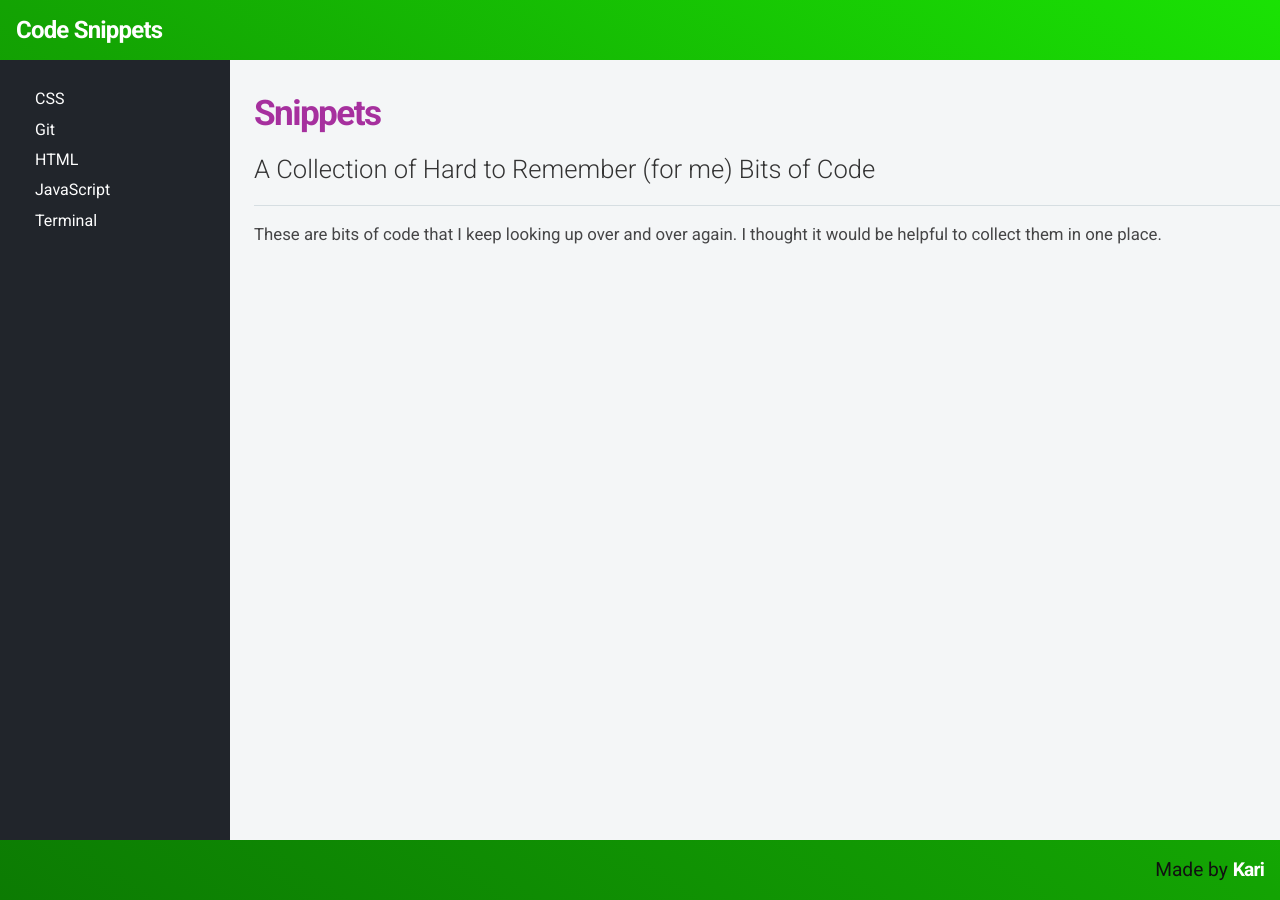
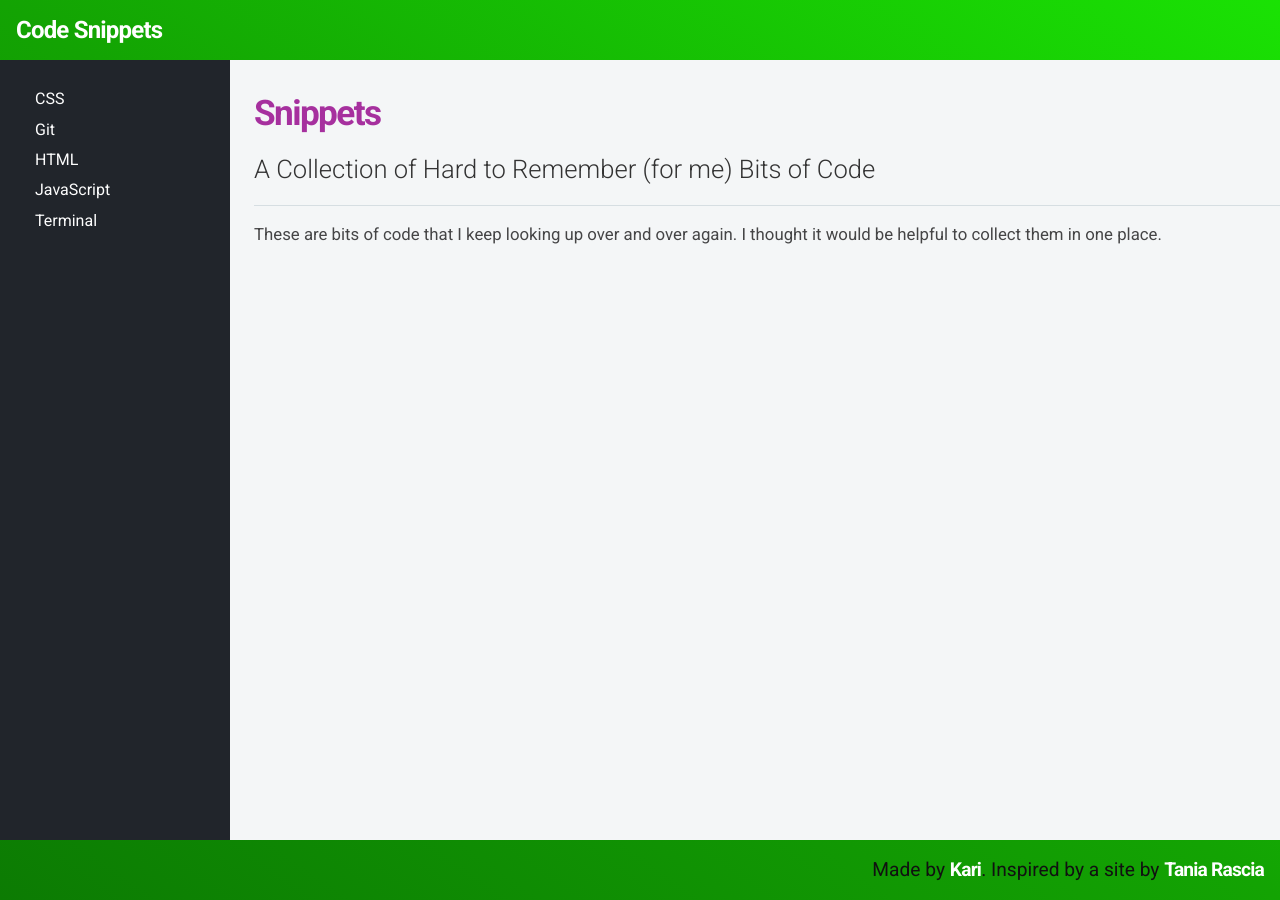
Before and after one commit to KJLarson/snippets, a Jekyll site: the page built from index.html, in a window 1280 px wide. Built offline with Jekyll 4.4.1, drawn with Linux system fonts in a browser that asks for light colours; nearby versions of some CDN libraries.

Commit message:
Add credit to footer

```diff
--- a/_includes/footer.html
+++ b/_includes/footer.html
@@ -1,4 +1,4 @@
-<footer>Made by <a href="https://www.kjlarson.com">Kari</a></footer>
+<footer>Made by <a href="https://www.kjlarson.com">Kari</a>. Inspired by a site by <a href="https://github.com/taniarascia/js">Tania Rascia</a> </footer>
 
 <script src="https://ajax.googleapis.com/ajax/libs/jquery/2.1.4/jquery.min.js"></script>
 <script src="{{ "/js/prism.js" | prepend: site.baseurl }}"></script>
```
